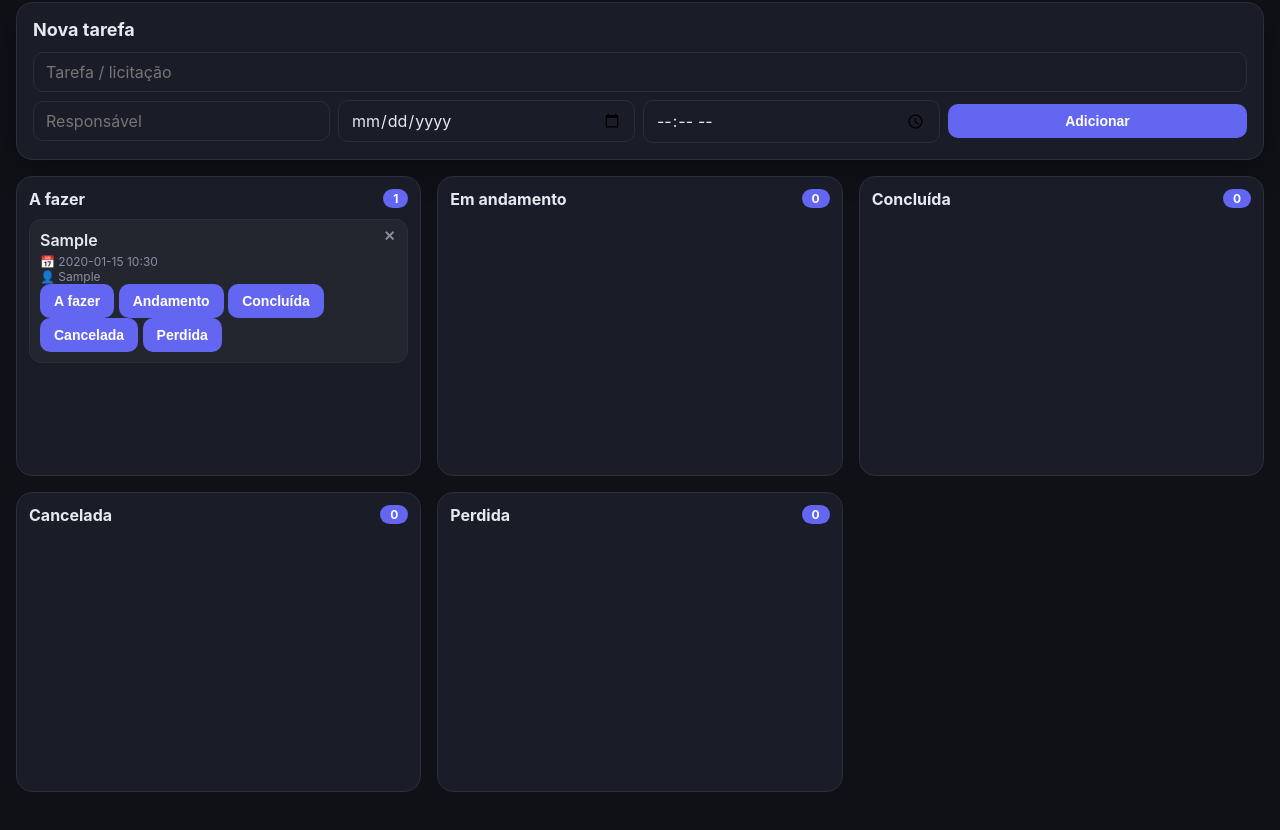
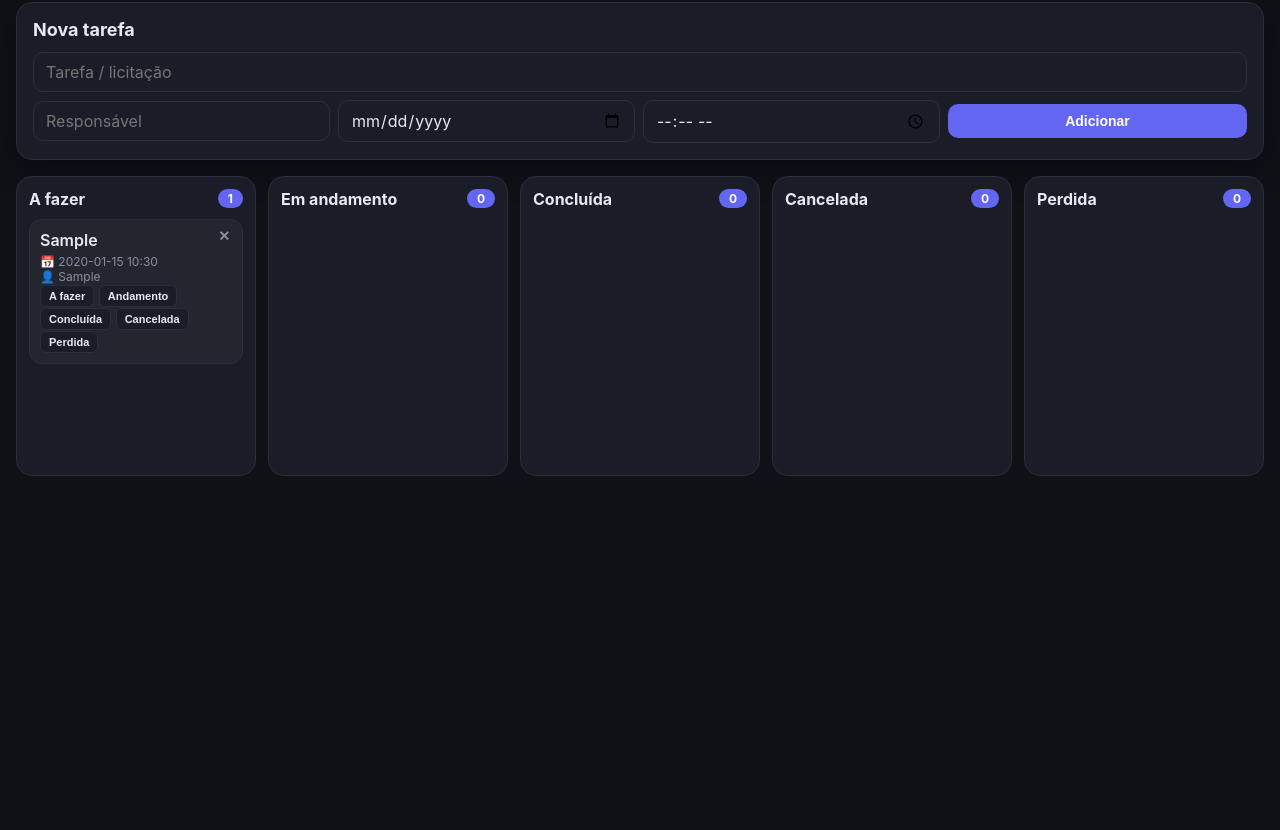
Before and after one commit to gustavomayan113-lang/agendadetarefas, a plain HTML site: page index.html in a window 1280 px wide. Both pictures are taken after typing "Sample", "Sample", "2020-01-15", "10:30" into the empty fields and a click on the button "Adicionar". Shown: the part 78-908 px from the top of the page. After the commit the page ends 800 px from the top, so only its background shows below. Drawn offline with Linux system fonts and the light colour scheme.

Commit message:
CSS colunas

```diff
--- a/style.css
+++ b/style.css
@@ -18,7 +18,7 @@ form.add{display:grid;gap:8px}
 .row{display:flex;gap:8px;flex-wrap:wrap;align-items:center}
 .row>*{flex:1;min-width:0}
 .row label{display:flex;align-items:center;gap:6px;flex:0 0 auto}
-.kanban{display:grid;grid-template-columns:repeat(3,1fr);gap:16px}
+.kanban{display:grid;grid-template-columns:repeat(5,1fr);gap:12px}
 @media(max-width:900px){.kanban{grid-template-columns:1fr}}
 .column{background:var(--card);border:1px solid var(--line);border-radius:16px;padding:12px;min-height:300px}
 .colhead{font-weight:700;font-size:16px;margin-bottom:10px;display:flex;justify-content:space-between;align-items:center}
@@ -36,3 +36,5 @@ form.add{display:grid;gap:8px}
 .themebtn{background:var(--card);color:var(--ink);border:1px solid var(--line)}
 EOF
 echo done
+.btns{display:flex;gap:4px;flex-wrap:wrap;margin-top:6px}
+.btns button{padding:4px 8px;font-size:11px;border-radius:6px;background:var(--card);color:var(--ink);border:1px solid var(--line)}
```
